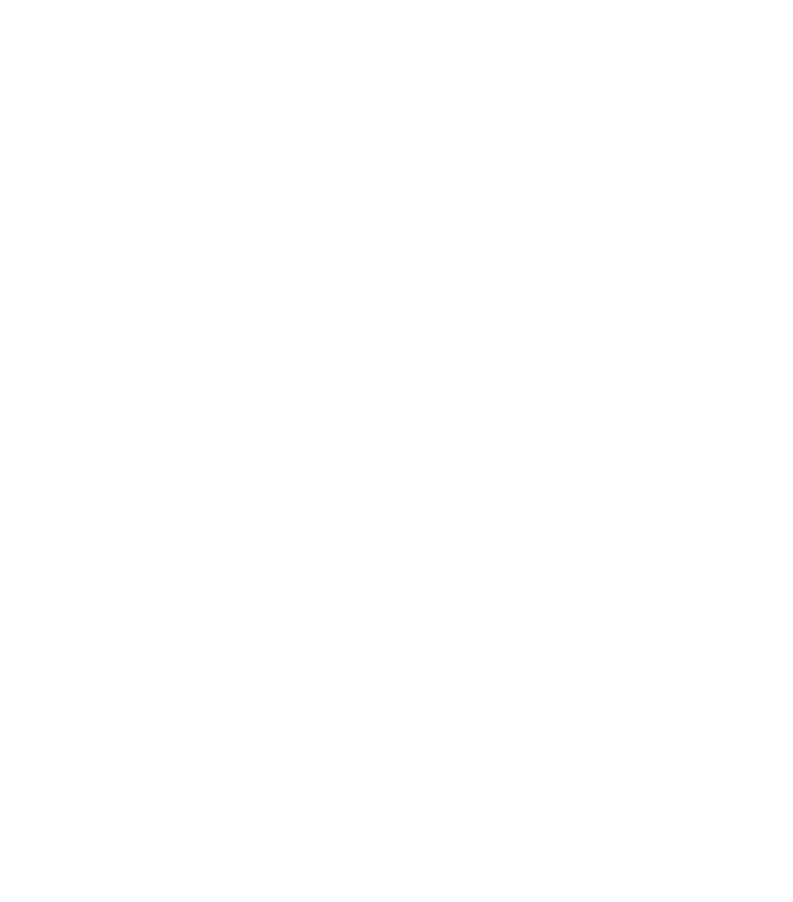
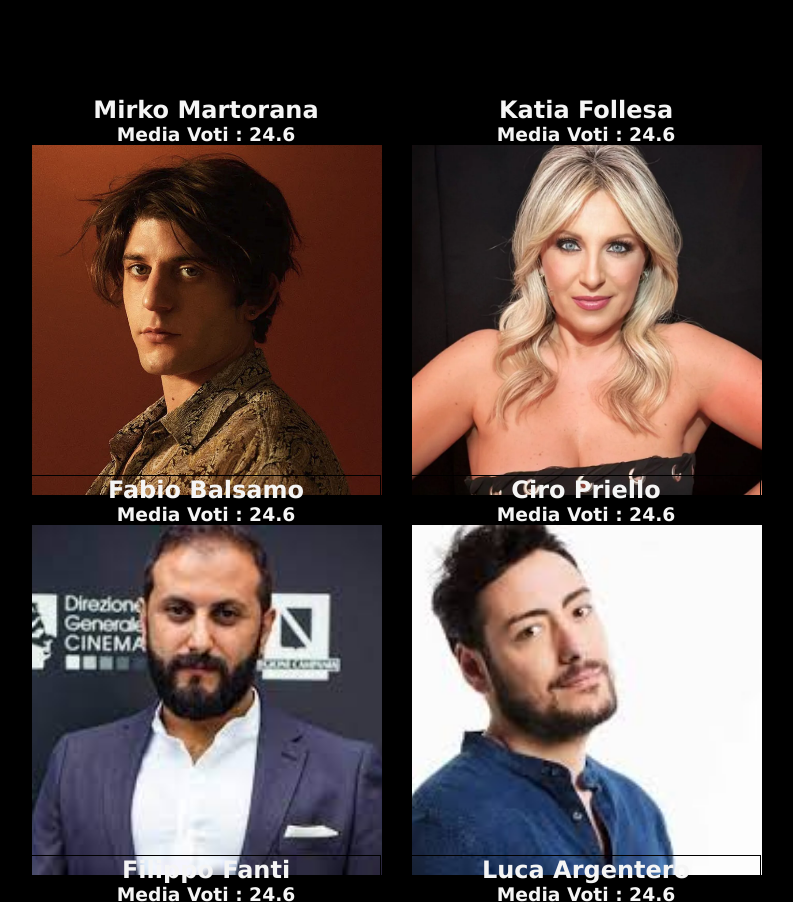
Before and after one commit to saragisondi/js-jsnacks-blocco-5, a plain HTML site: page Snack2/index.html in a window 1280 px wide. Shown: the top 902 px of the page, without its empty margins (244-1037 px from the left). Before the commit the page ends 800 px from the top, so only its background shows below. Drawn offline with Linux system fonts and the light colour scheme.

Commit message:
add cards

```diff
--- /dev/null
+++ b/Snack2/css/style.css
@@ -0,0 +1,49 @@
+/*GENERAL*/
+
+*{
+  margin: 0;
+  padding: 0;
+  box-sizing: border-box;
+}
+
+body{
+  font-family: 'Lucida Sans', 'Lucida Sans Regular', 'Lucida Grande', 'Lucida Sans Unicode', Geneva, Verdana, sans-serif;
+  background-color:black;
+}
+
+.img{
+  width: 70%;
+  border-radius: 50%;
+  border: 1px solid white;
+  margin-top: 15px;
+}
+
+.container{
+  width: 80%;
+  max-width: 1200px;
+  min-height: 1000px;
+  display: flex;
+  justify-content: center;
+  align-items: center;
+  flex-wrap: wrap;
+  margin: 80px auto;
+}
+
+img{
+  width: 350px;
+  height: 350px;
+  object-fit: cover;
+}
+
+.card{
+  border: 1px solid black;
+  width: 350px;
+  height: 350px;
+  margin: 15px;
+}
+
+.name, .media{
+  text-align: center;
+  font-weight: bold;
+  color: whitesmoke;
+}
--- a/Snack2/index.html
+++ b/Snack2/index.html
@@ -4,9 +4,14 @@
   <meta charset="UTF-8">
   <meta http-equiv="X-UA-Compatible" content="IE=edge">
   <meta name="viewport" content="width=device-width, initial-scale=1.0">
+  <link rel="stylesheet" href="css/style.css">
   <title>Document</title>
 </head>
 <body>
+
+  <div class="container">
+
+  </div>
 
 
   <script src="js/script.js"></script>
--- a/Snack2/js/script.js
+++ b/Snack2/js/script.js
@@ -5,6 +5,7 @@ let studentList = [
 {
   firstname: 'Mirko',
   lastname:  'Martorana',
+  photo: `img/Rkomi.jpg`,
   universityNumber: 01,
   grades: [
   italiano   = 30,
@@ -18,6 +19,7 @@ let studentList = [
 {
   firstname:  'Katia',
   lastname:   'Follesa',
+  photo: `img/katia.webp`,
   universityNumber: 02,
   grades: [
   italiano   = 30,
@@ -31,6 +33,7 @@ let studentList = [
 {
   firstname:   'Fabio',
   lastname:    'Balsamo',
+  photo: `img/fabio.jpg`,
   universityNumber: 03,
   grades: [
   italiano   = 30,
@@ -44,6 +47,7 @@ let studentList = [
 {
   firstname:  'Ciro',
   lastname:   'Priello',
+  photo: `img/ciro.jpg`,
   universityNumber: 04,
   grades: [
   italiano   = 30,
@@ -57,6 +61,7 @@ let studentList = [
 {
   firstname:   'Filippo',
   lastname:      'Fanti',
+  photo: `img/irama.avif`,
   universityNumber: 05,
   grades: [
   italiano   = 30,
@@ -70,6 +75,7 @@ let studentList = [
 {
   firstname: 'Luca',
   lastname:  'Argentero',
+  photo: `img/luca.jpg`,
   universityNumber: 06,
   grades: [
   italiano   = 30,
@@ -93,13 +99,53 @@ studentList.forEach((student) => {
   media = sum / subjectNum;
   console.log(media)
 })
-
+ let grade = media;
+ console.log('media', grade)
 
 let studentListRemap = studentList.map(student =>{
 
   let newList = {
-    studentInfo: ` Nome: ${student.firstname}, Cognome: ${student.lastname}, Media voti: ${media}`
-  }
+      Nome: `${student.firstname}`,
+      Cognome: `${student.lastname}`,
+      MediaVoti:` ${media}`
+    }
+
+
+//prendo il container
+const container = document.querySelector('.container')
+console.log(container)
+
+//creo le card
+for (let i = 0; i < 6; i++) {
+  const card = document.createElement('div');
+
+
+  card.classList.add('card')
+    console.log(card)
+    container.append(card)
+
+
+  const name = document.createElement('h2');
+  name.classList.add('name')
+  card.append(name);
+  name.innerHTML = `${student.firstname} ${student.lastname} `
+
+
+  const media = document.createElement('h3');
+  media.classList.add('media')
+  card.append(media);
+  media.innerHTML = `Media Voti : ${grade}`;
+  console.log(media)
+
+  const img = document.createElement('img');
+  card.append(img);
+  img.src = student.photo;
+  img.innerHTML =  "<img src ='" + student.photo + " ' >"
+
+
   console.log(newList)
   return newList
-})
+
+}
+
+  })
```
Also changed, not shown: Snack2/img/Rkomi.jpg (added), Snack2/img/ciro.jpg (added), Snack2/img/fabio.jpg (added), Snack2/img/irama.avif (added), Snack2/img/katia.webp (added), Snack2/img/luca.jpg (added).
